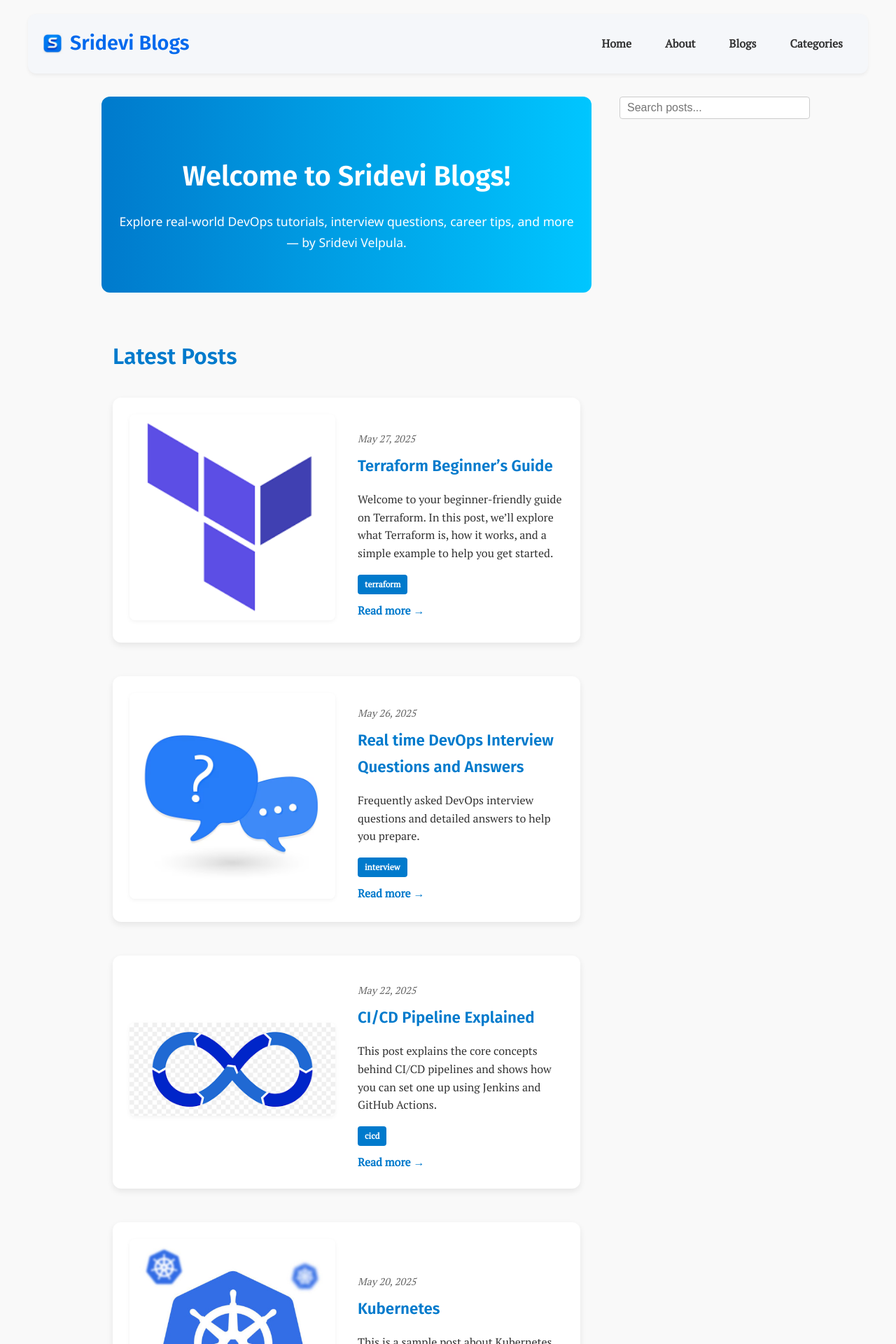
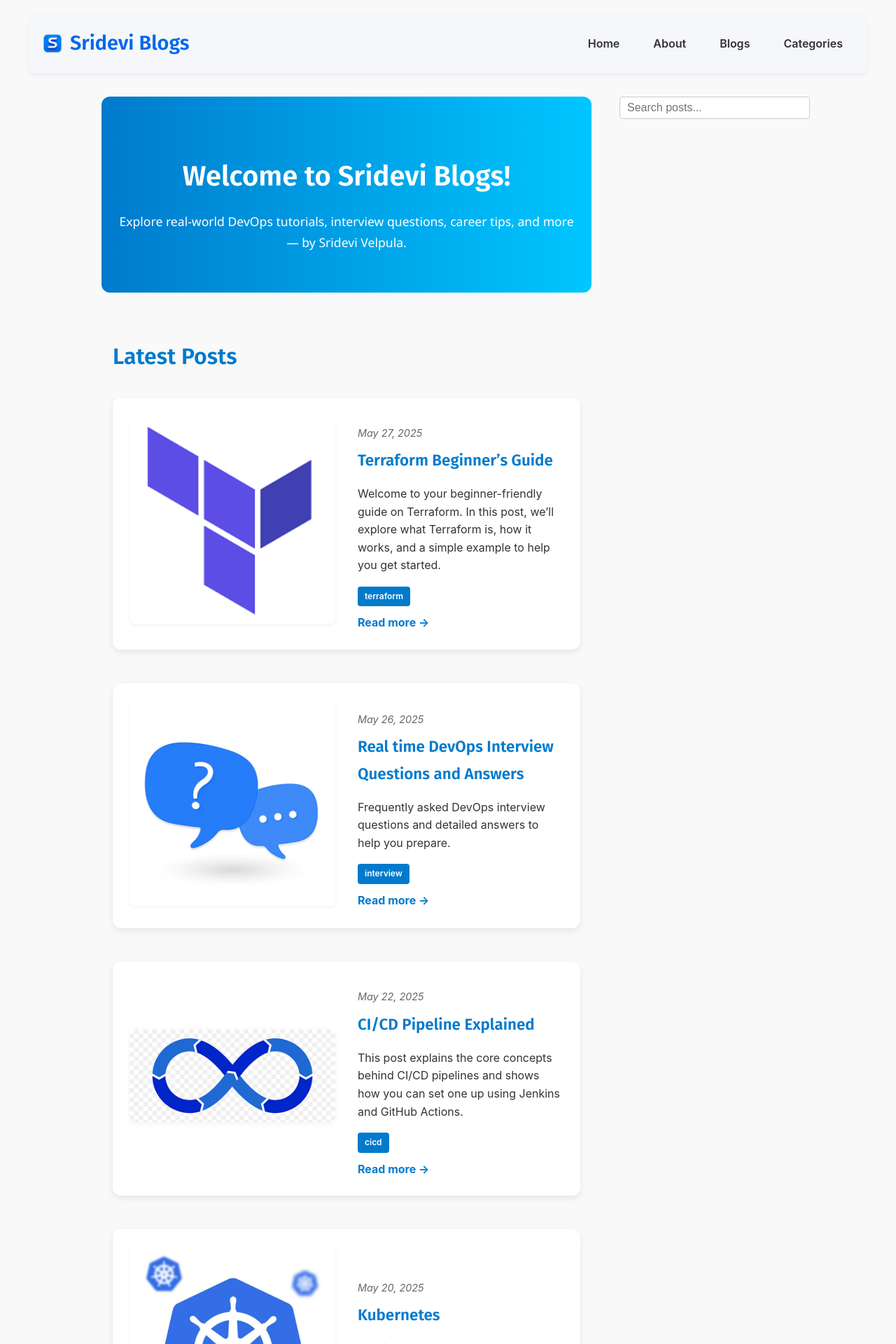
Before and after one commit to srideviblogs/srideviblogs.github.io, a Jekyll site: the page built from index.md, in a window 1280 px wide. Shown: the top 1920 px of the page at 70% size. Built offline with Jekyll 4.4.1, drawn with Linux system fonts in a browser that asks for light colours.

Commit message:
Update custom.css

```diff
--- a/assets/css/custom.css
+++ b/assets/css/custom.css
@@ -15,11 +15,11 @@
 }
 
 /* Import Google Fonts */
-@import url('https://fonts.googleapis.com/css2?family=PT+Serif&family=Fira+Sans&display=swap');
+@import url('https://fonts.googleapis.com/css2?family=Inter&display=swap');
 
 /* Body styling */
 body {
-  font-family: 'PT Serif', serif;
+  font-family: 'Inter', sans-serif;
   font-size: 16px;
   line-height: 1.7;
   font-weight: 400;
```
